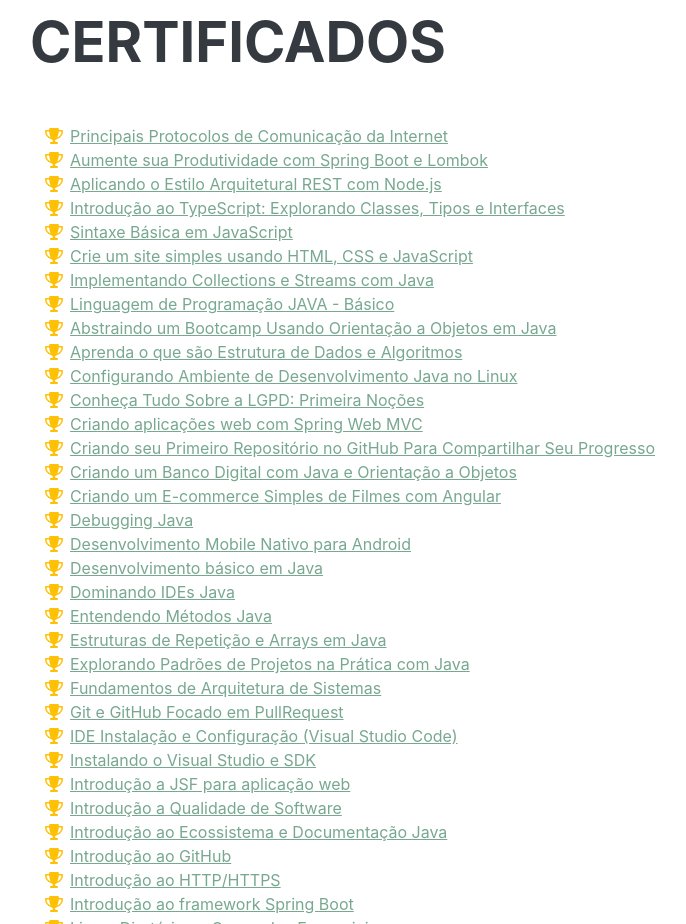
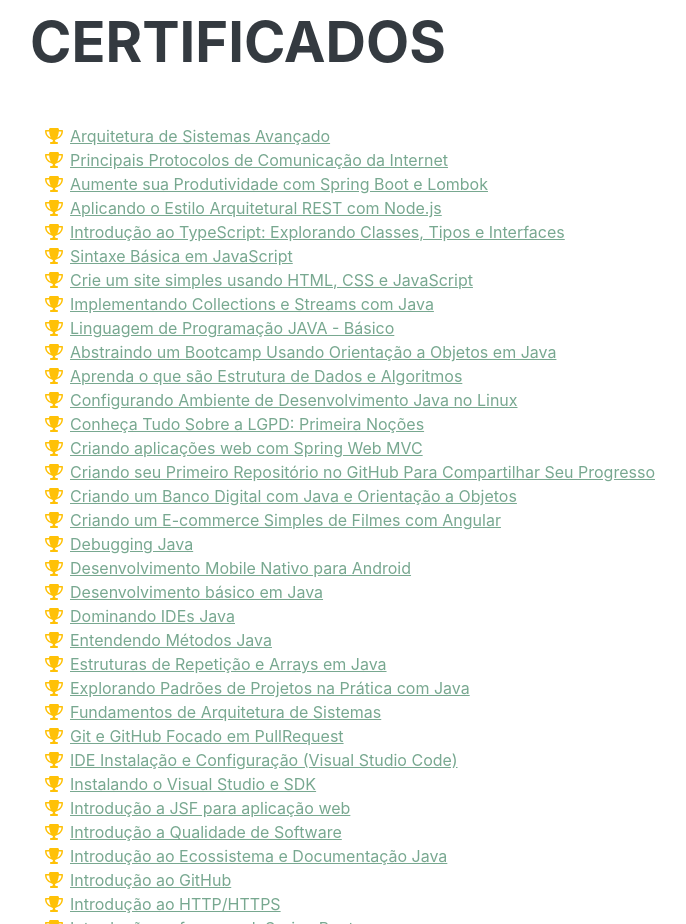
Before and after one commit to DevFullStack-Franklyn-R-Silva/Meu-Curriculo-Web, a plain HTML site: page index.html in a window 1280 px wide. Shown: the part 8400-9324 px from the top of the page, without its empty margins (290-976 px from the left). Drawn offline with nearby package versions, Linux system fonts and the light colour scheme; a web font is replaced by a local one.

Commit message:
Update index.html

```diff
--- a/index.html
+++ b/index.html
@@ -475,6 +475,11 @@
             <div class="resume-section-content">
                 <h2 data-aos="fade-right" class="mb-5">Certificados</h2>
                 <ul data-aos="fade-left" class="fa-ul mb-0">
+                     <li>
+                        <span class="fa-li"><i class="fas fa-trophy text-warning"></i></span>
+                        <a href="https://hermes.digitalinnovation.one/certificates/37C9B35D.pdf">Arquitetura de Sistemas
+Avançado</a>
+                    </li>
                     <li>
                         <span class="fa-li"><i class="fas fa-trophy text-warning"></i></span>
                         <a href="https://hermes.digitalinnovation.one/certificates/FE9D4422.pdf">Principais Protocolos de
```
